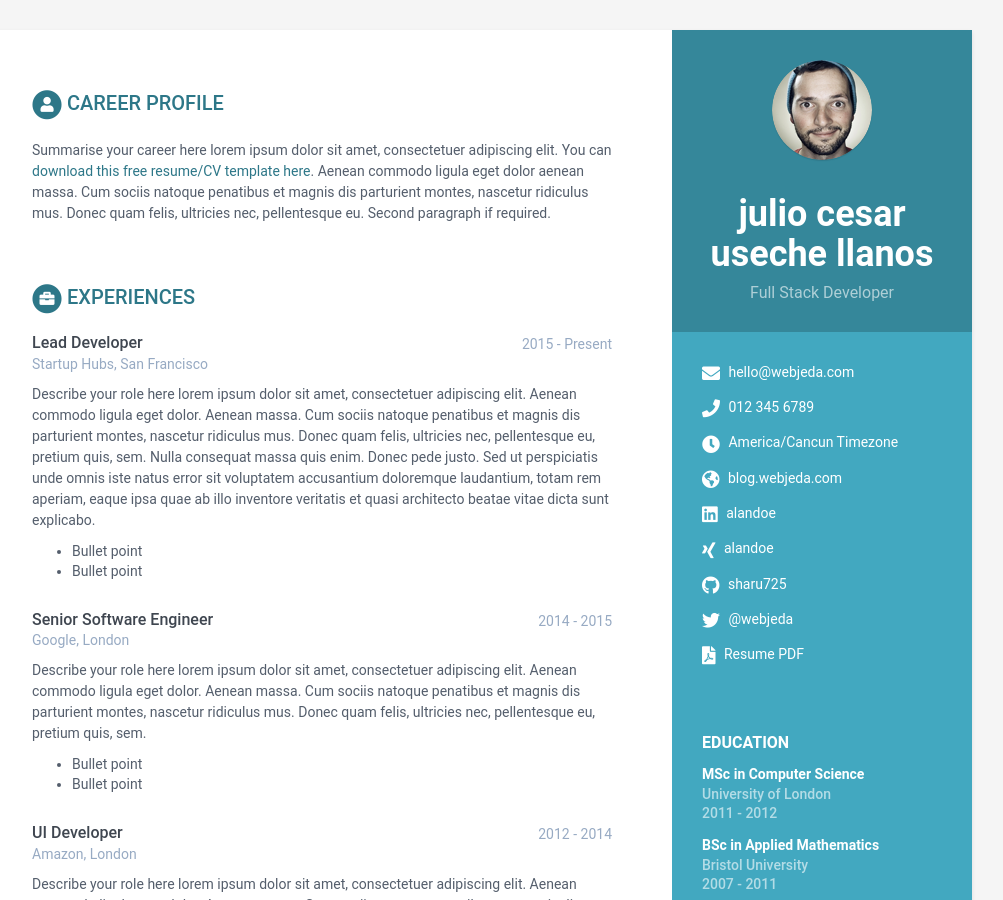
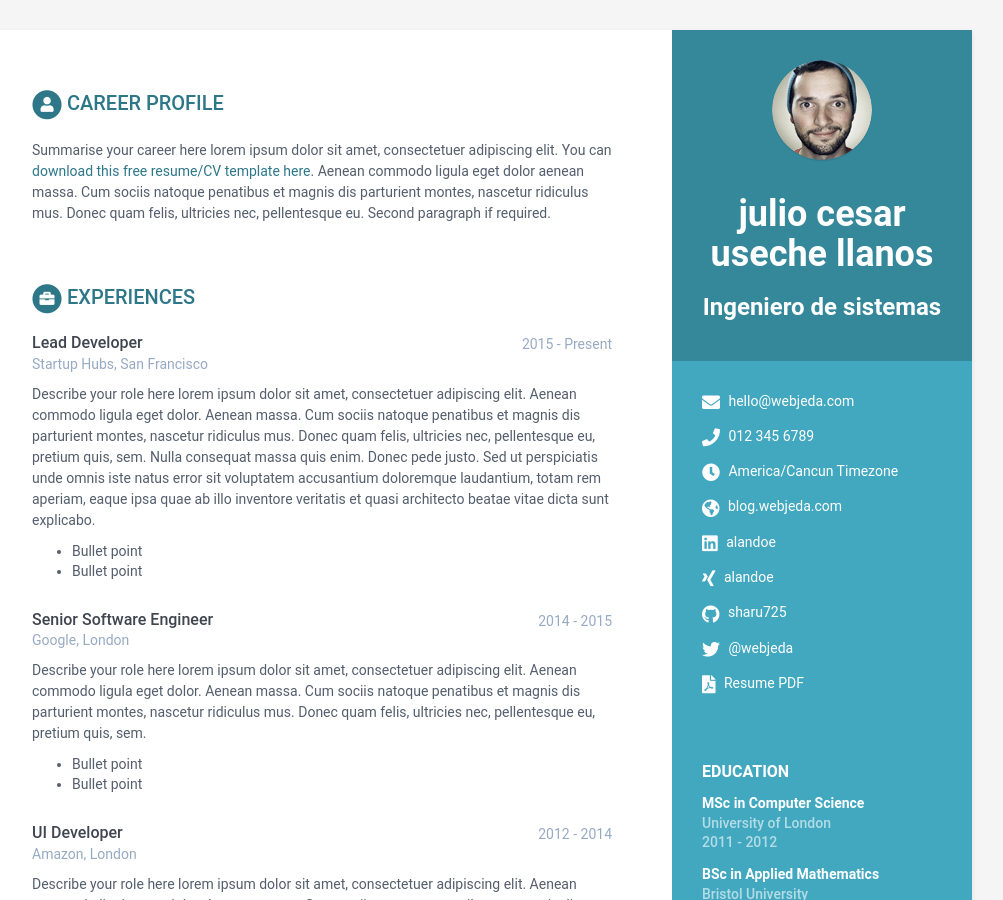
Before and after one commit to juniorx2480/llanos-cv-2, a Jekyll site: the page built from index.html, in a window 1280 px wide and 900 px high. Shown: the whole window, without its empty margins (168-1171 px from the left). Built offline with Jekyll 4.4.1, drawn with Linux system fonts in a browser that asks for light colours.

Commit message:
Cambiar el tag line tag-line

```diff
--- a/_data/data.yml
+++ b/_data/data.yml
@@ -9,7 +9,7 @@ sidebar:
 
     # Profile information
     name: julio cesar useche llanos
-    tagline: Full Stack Developer
+    tagline: Ingeniero de sistemas
     avatar: profile.png  #place a 100x100 picture inside /assets/images/ folder and provide the name of the file below
 
     # Sidebar links
--- a/_includes/sidebar.html
+++ b/_includes/sidebar.html
@@ -12,7 +12,7 @@
     {% endif %}
 
     {% if sidebar.tagline %}
-    <h3 class="tagline">{{ sidebar.tagline }}</h3>
+    <h3 class="Ingeniero de sistemas">{{ sidebar.tagline }}</h3>
     {% endif %}
 
   </div><!--//profile-container-->
```
